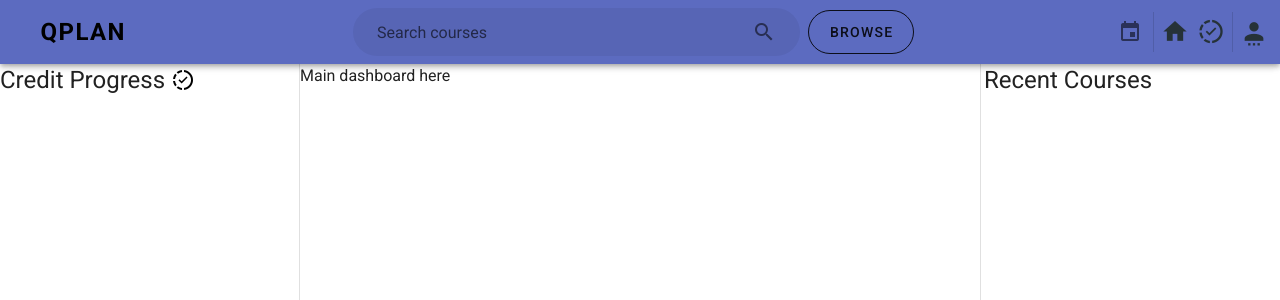
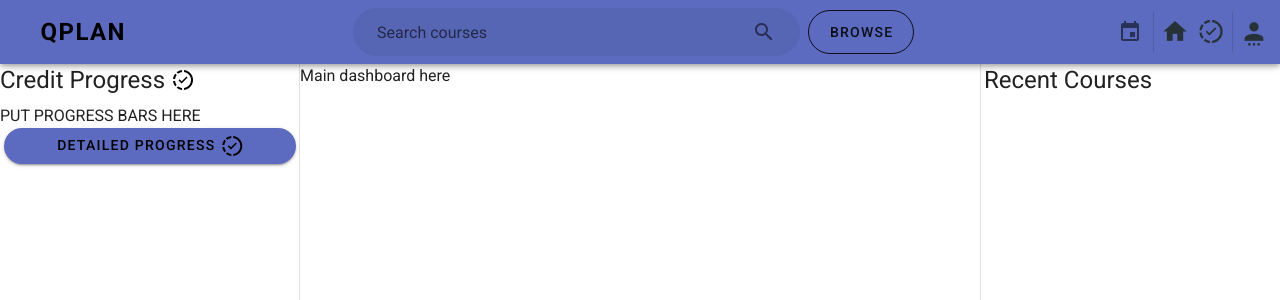
Before and after one commit to EdwinXu/CMPE-CISC-325, a Vue app in the folder qplan/: page /#/ in a window 1280 px wide. Shown: the top 300 px of the page. Built offline with nearby package versions, Linux system fonts and the light colour scheme.

Commit message:
Add button to detailed progress page

```diff
--- a/qplan/src/components/layout/ProgressSidebar.vue
+++ b/qplan/src/components/layout/ProgressSidebar.vue
@@ -3,6 +3,15 @@
     <div class="headline mb-2">
       Credit Progress
       <v-icon color="black" class="mb-1">mdi-progress-check</v-icon>
+    </div>
+    PUT PROGRESS BARS HERE
+    <div class="mx-1">
+      <v-btn rounded block color="indigo lighten-1">
+        <router-link to="/progress">
+          Detailed Progress
+          <v-icon>mdi-progress-check</v-icon>
+        </router-link>
+      </v-btn>
     </div>
   </v-navigation-drawer>
 </template>
```
